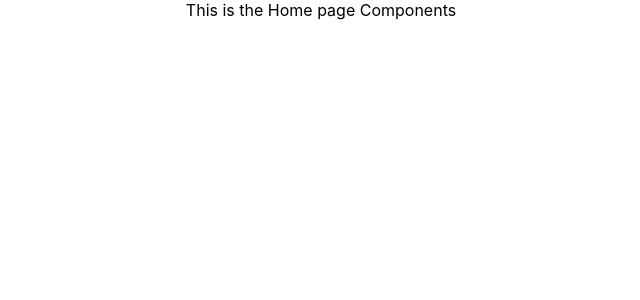
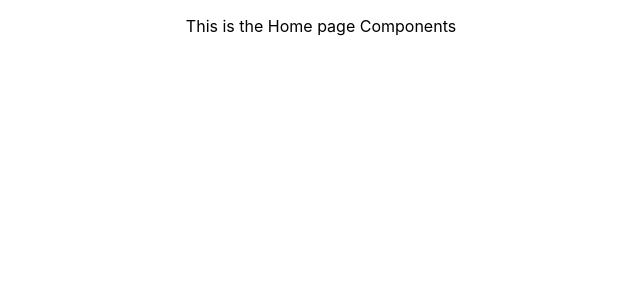
Before and after one commit to vincedl-dev/anilist, a React (Create React App) app: page / in a window 1280 px wide. Shown: the top 300 px of the page, without its empty margins (319-959 px from the left). Built offline with nearby package versions, Linux system fonts and the light colour scheme.

Commit message:
edited the home element

```diff
--- a/src/components/Home.js
+++ b/src/components/Home.js
@@ -1,6 +1,6 @@
 const Home = () => {
     return (
-        <div>This is the Home page Components</div>
+        <p>This is the Home page Components</p>
     );
 }
 
```
